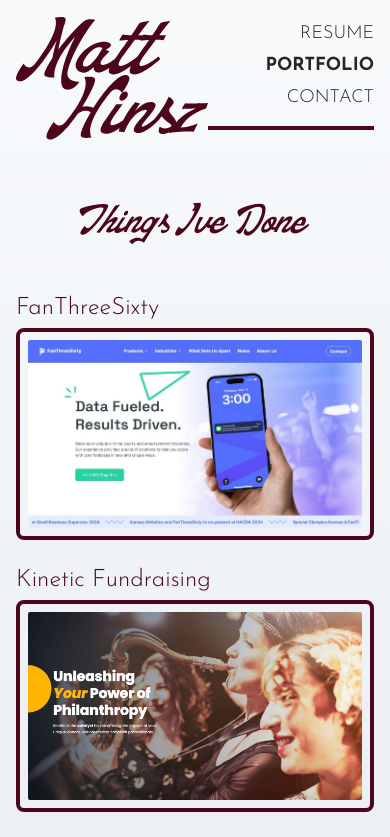
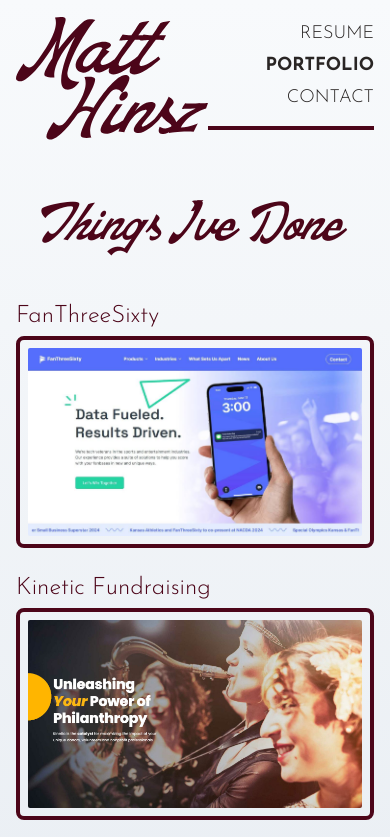
Before and after one commit to mhinsz/Matt-Hinsz-Portfolio, a React (Vite) app: page /portfolio in a window 390 px wide. Shown: the top 837 px of the page. Built offline with nearby package versions, Linux system fonts and the light colour scheme.

Commit message:
Increase headline size

```diff
--- a/src/components/Portfolio.jsx
+++ b/src/components/Portfolio.jsx
@@ -17,7 +17,7 @@
             layout
             className={divClass}
         >
-            <h1 className="text-4xl md:text-8xl mb-6 text-center text-rose-950 w-full">Things I've Done</h1>
+            <h1 className="text-5xl md:text-8xl mb-6 text-center text-rose-950 w-full">Things I've Done</h1>
 
             {PORTFOLIO_ITEMS.map((item) => (
                 <div className="w-full md:w-1/2 mt-6 md:mt-0 p-0 md:p-3 lg:p-5" key={item.id}>
--- a/src/components/Resume.jsx
+++ b/src/components/Resume.jsx
@@ -17,7 +17,7 @@
             layout
             className={divClass}
         >
-            <h1 className="text-4xl md:text-8xl mb-6 text-center text-rose-950 w-full">Places I've Been</h1>
+            <h1 className="text-5xl md:text-8xl mb-6 text-center text-rose-950 w-full">Places I've Been</h1>
 
             <motion.div variants={{visible: {transition:{staggerChildren:0.075}} }} className="w-full md:w-2/3 md:pr-8 my-6">
 
```
